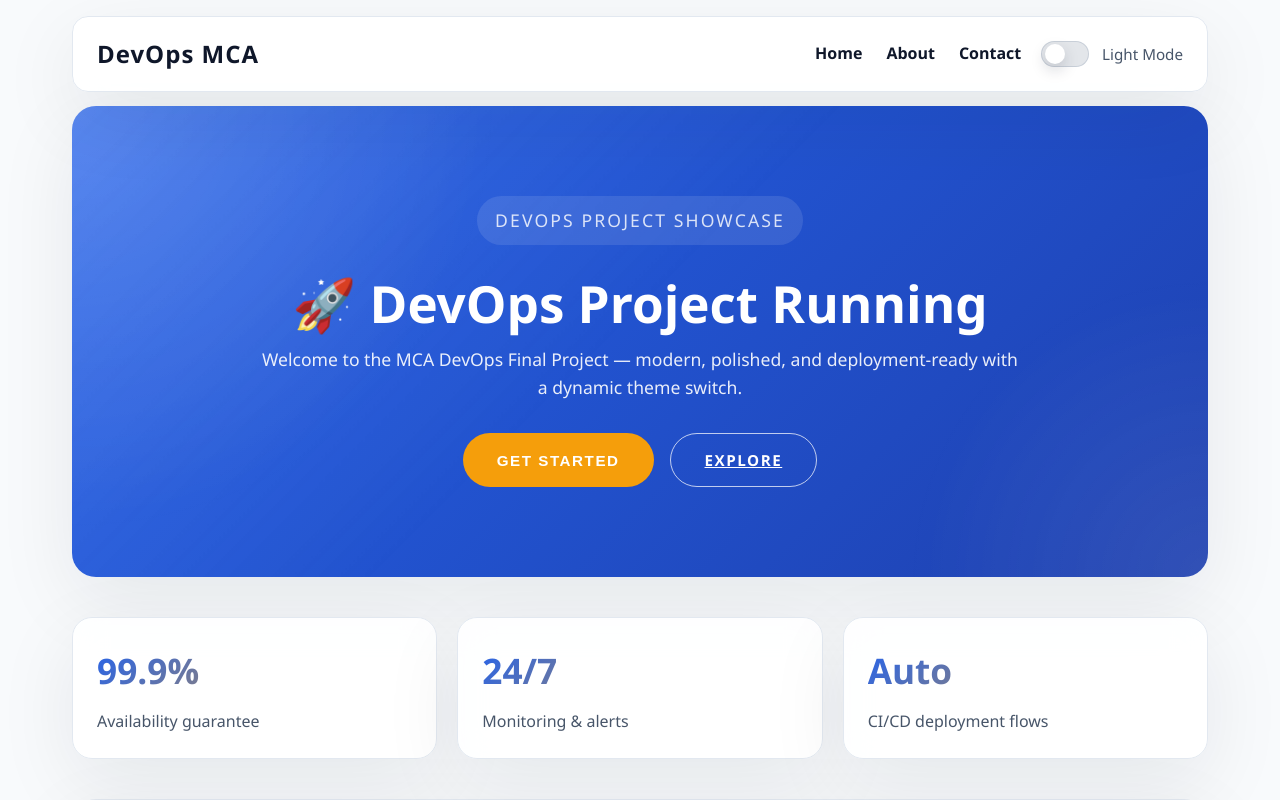
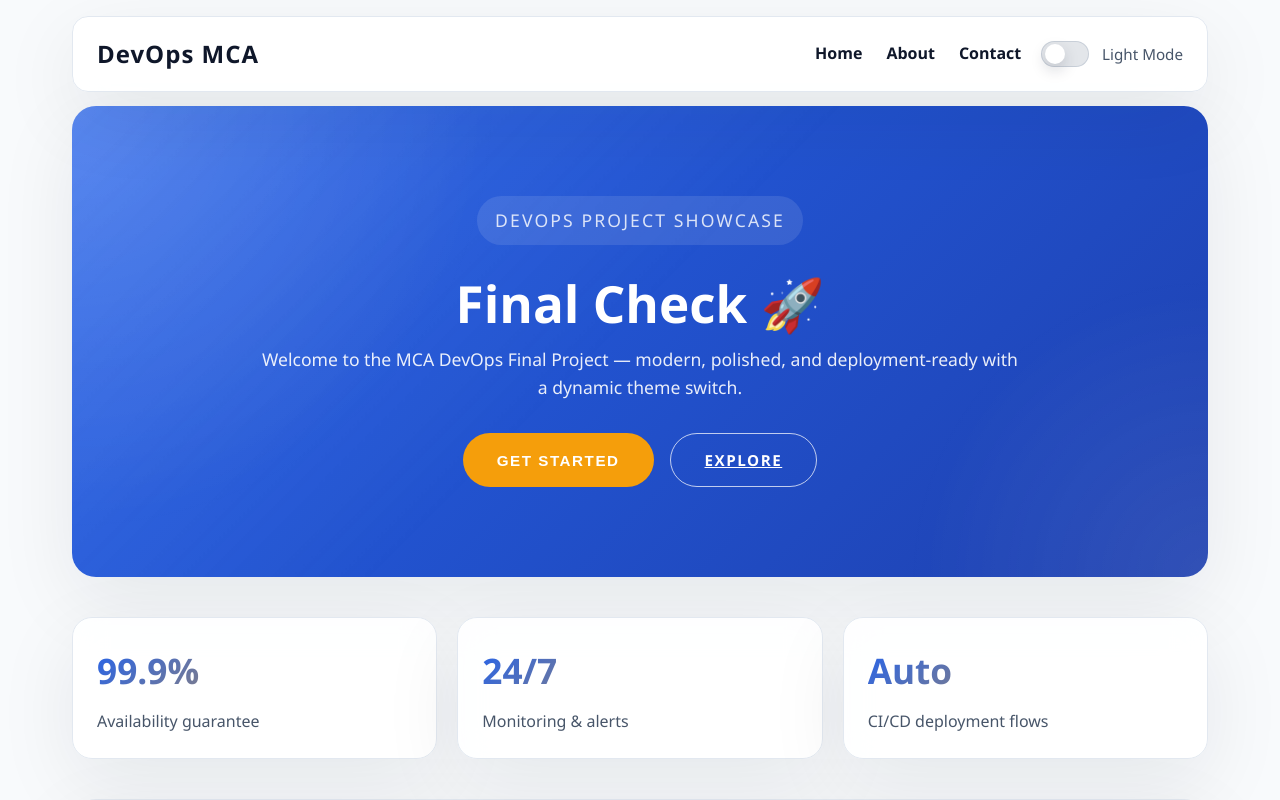
Before and after one commit to harshparashar2004/DEVOPS-MCA-FINAL-PROJECT, a website: page index.html in a window 1280 px wide. Shown: the top 800 px of the page. Drawn offline with Linux system fonts and the light colour scheme.

Commit message:
final check html

```diff
--- a/index.html
+++ b/index.html
@@ -29,7 +29,7 @@
         <header class="hero" id="home">
             <div class="hero-content">
                 <p class="eyebrow">DevOps project showcase</p>
-                <h1>🚀 DevOps Project Running</h1>
+                <h1>Final Check 🚀</h1>
                 <p>Welcome to the MCA DevOps Final Project — modern, polished, and deployment-ready with a dynamic theme switch.</p>
                 <div class="hero-actions">
                     <button class="btn">Get Started</button>
```
